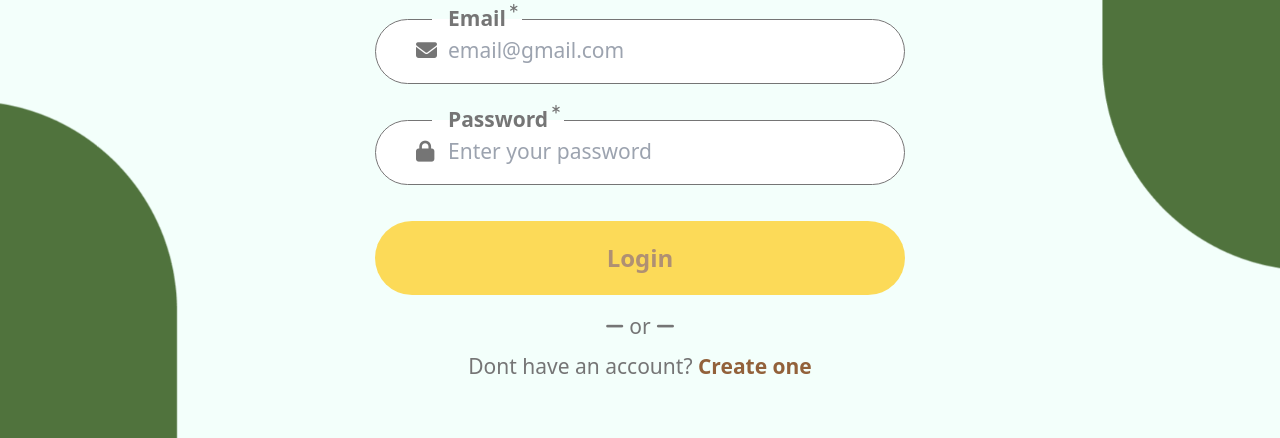
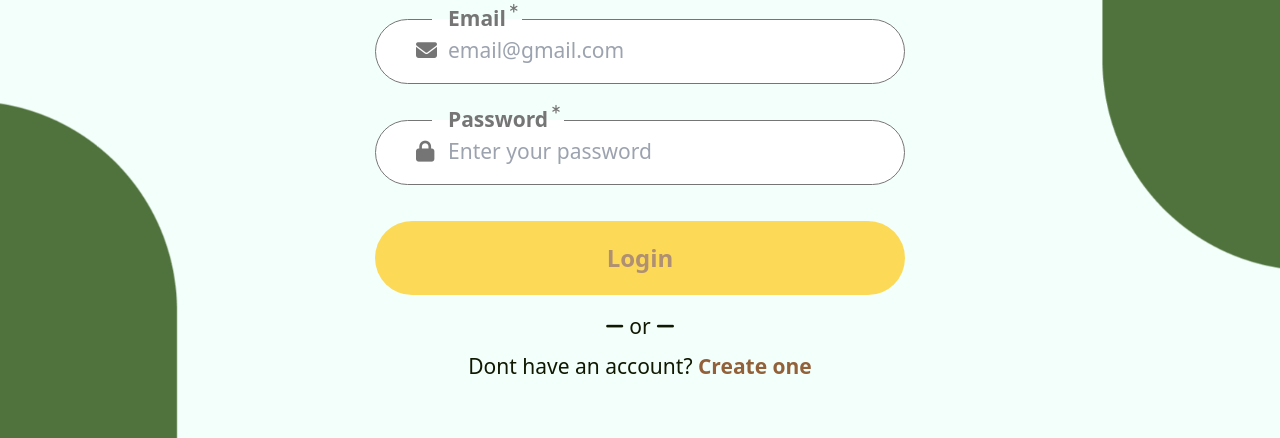
Before and after one commit to Nikita-stud/Semester-Project2, a website with bundled scripts: page auth/login.html in a window 1280 px wide. Shown: the part 264-702 px from the top of the page. Built offline with nearby package versions, Linux system fonts and the light colour scheme.

Commit message:
login WCAG

```diff
--- a/auth/login.html
+++ b/auth/login.html
@@ -79,6 +79,7 @@
                     ></i>
                   </legend>
                   <label for="email"
+                    ><span class="hidden">Hidden</span
                     ><i
                       class="fa-solid fa-envelope text-grey absolute left-4 top-1 md:text-desktopText md:left-10 md:top-[5px]"
                     ></i
@@ -109,6 +110,7 @@
                     ></i>
                   </legend>
                   <label for="password"
+                    ><span class="hidden">Hidden</span
                     ><i
                       class="fa-solid fa-lock text-grey absolute left-4 top-1 md:text-desktopText md:left-10 md:top-[5px]"
                     ></i
@@ -138,11 +140,11 @@
           </form>
         </div>
         <div class="grid place-items-center text-dark xs:text-grey">
-          <p class="my-2 text-mobileText xs:text-grey md:text-desktopText">
+          <p class="my-2 text-mobileText text-dark md:text-desktopText">
             <i class="fa-solid fa-minus"></i> or
             <i class="fa-solid fa-minus"></i>
           </p>
-          <p class="text-mobileText md:text-desktopText">
+          <p class="text-mobileText md:text-desktopText text-dark">
             Dont have an account?
             <a
               href="register.html"
```
